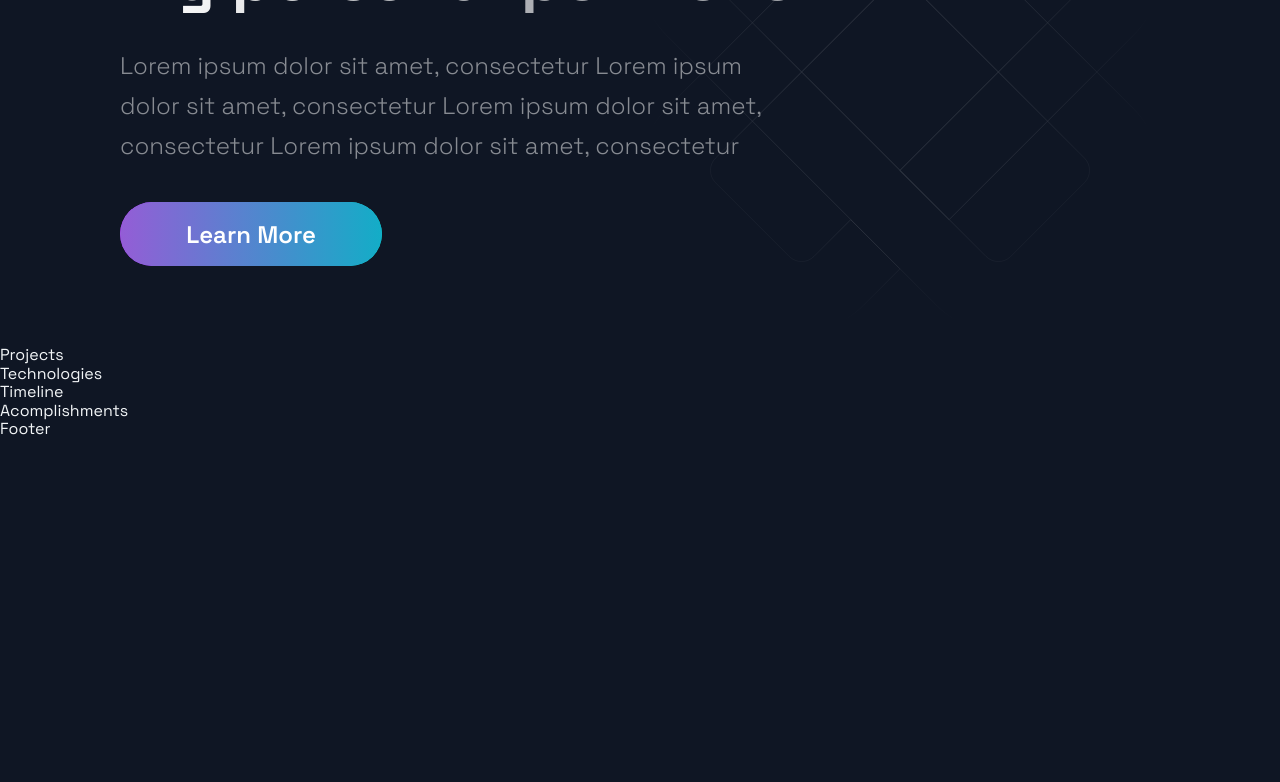
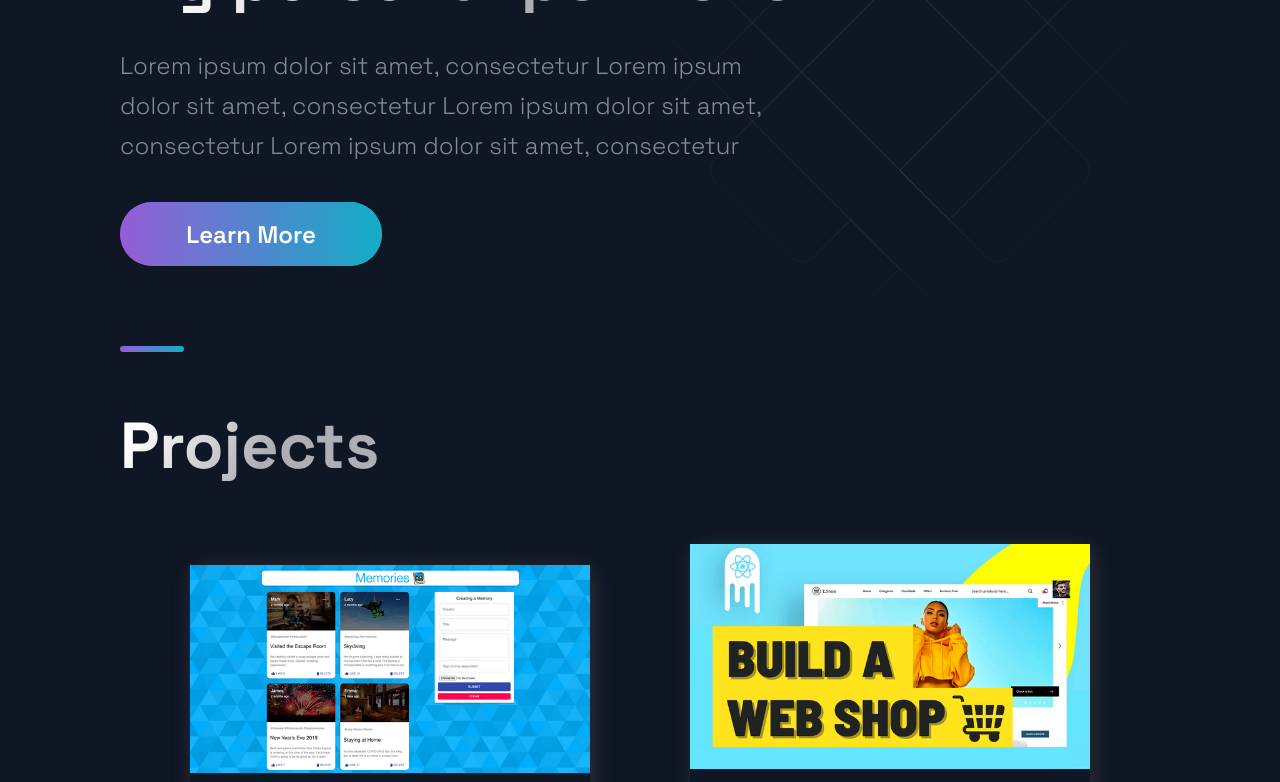
Before and after one commit to pras75299/web-resume, a Next.js app: page / in a window 1280 px wide. Shown: the part 300-1082 px from the top of the page. Before the commit the page ends 800 px from the top, so only its background shows below. Built offline with nearby package versions, Linux system fonts and the light colour scheme.

Commit message:
project section completes

```diff
--- a/src/components/Projects/Projects.js
+++ b/src/components/Projects/Projects.js
@@ -5,9 +5,36 @@ import { Section, SectionDivider, SectionTitle } from '../../styles/GlobalCompon
 import { projects } from '../../constants/constants';
 
 const Projects = () => (
-  <div>
-    Projects
-  </div>
+  <Section nopadding id="projects">
+    <SectionDivider/>
+    <SectionTitle main>Projects</SectionTitle>
+    <GridContainer>
+      {projects.map((project) => {
+       return <BlogCard key={project.id}>
+         <Img src={project.image}/>
+          <TitleContent>
+            <HeaderThree title>{project.title}</HeaderThree>
+            <Hr/>
+          </TitleContent>
+          <CardInfo>
+            {project.description}
+          </CardInfo>
+          <div>
+            <TitleContent>Stack</TitleContent>
+            <TagList>
+              {project.tags.map((tag, i) => {
+                return <Tag key={i}>{tag}</Tag>
+              })}
+            </TagList>
+          </div>
+          <UtilityList>
+            <ExternalLinks href={project.visit}>Code</ExternalLinks>
+            <ExternalLinks href={project.source}>Source</ExternalLinks>
+          </UtilityList>
+        </BlogCard>
+      })}
+    </GridContainer>
+  </Section>
 );
 
 export default Projects;
```
